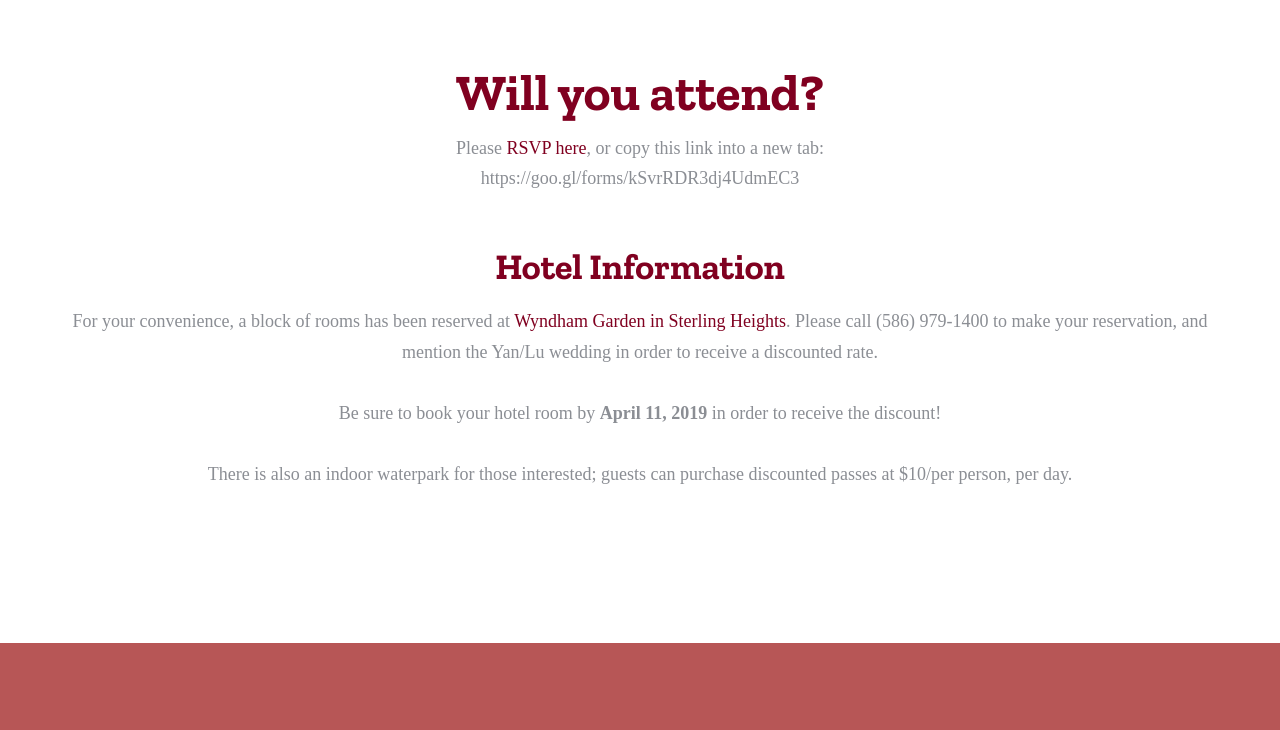
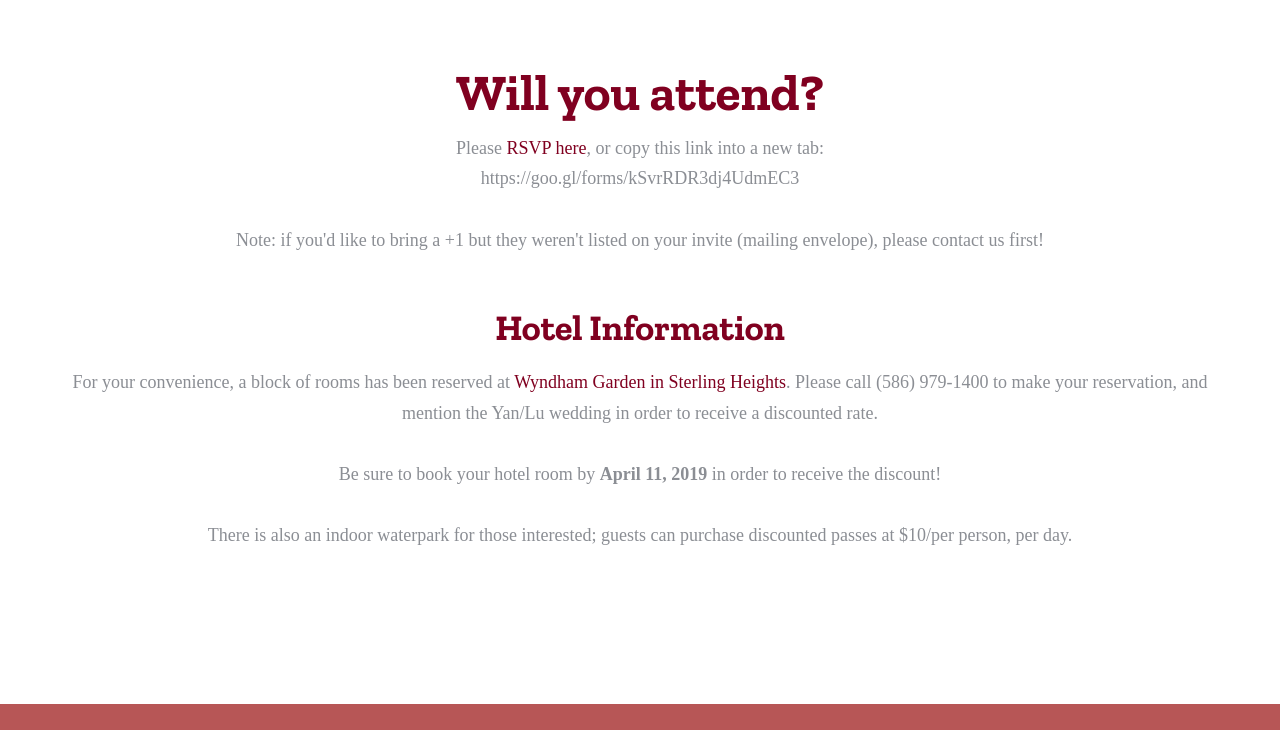
Before and after one commit to eeyan14/esther-and-aaron, a website: page index.html in a window 1280 px wide. Shown: the part 2880-3610 px from the top of the page. Drawn offline with nearby package versions, Linux system fonts and the light colour scheme; a web font is replaced by a local one.

Commit message:
added note about +1

```diff
--- a/index.html
+++ b/index.html
@@ -124,7 +124,10 @@
             <h2 class="mt0 mb10 probootstrap-animate">Will you attend?</h2>
             <p class="probootstrap-animate">Please <a href="https://goo.gl/forms/kSvrRDR3dj4UdmEC3" target="_blank">RSVP here</a>, or copy this link into a new tab:
             <br/>
-            https://goo.gl/forms/kSvrRDR3dj4UdmEC3</p>
+            https://goo.gl/forms/kSvrRDR3dj4UdmEC3
+            <br/><br/>
+            Note: if you'd like to bring a +1 but they weren't listed on your invite (mailing envelope), please contact us first!
+            </p>
             <h3 class="probootstrap-animate">Hotel Information</h3>
             <p class="probootstrap-animate">For your convenience, a block of rooms has been reserved at <a href="https://goo.gl/maps/FeircNidNfu" target="_blank">Wyndham Garden in Sterling Heights</a>. Please call (586) 979-1400 to make your reservation, and mention the Yan/Lu wedding in order to receive a discounted rate.
             <br/><br/>
```
